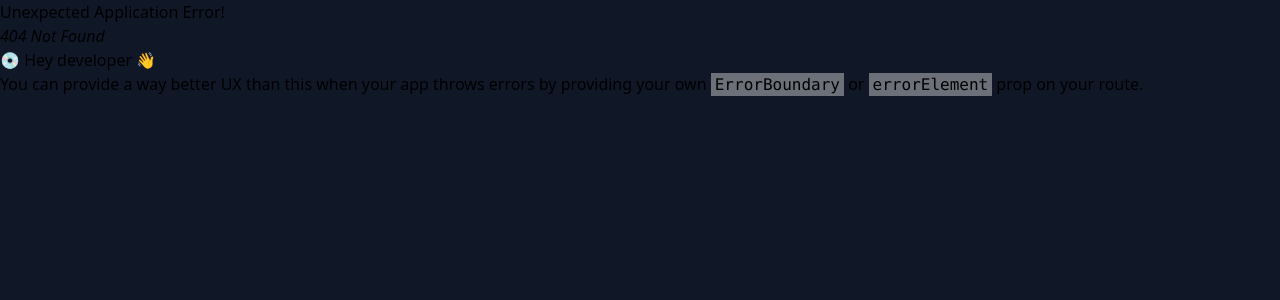
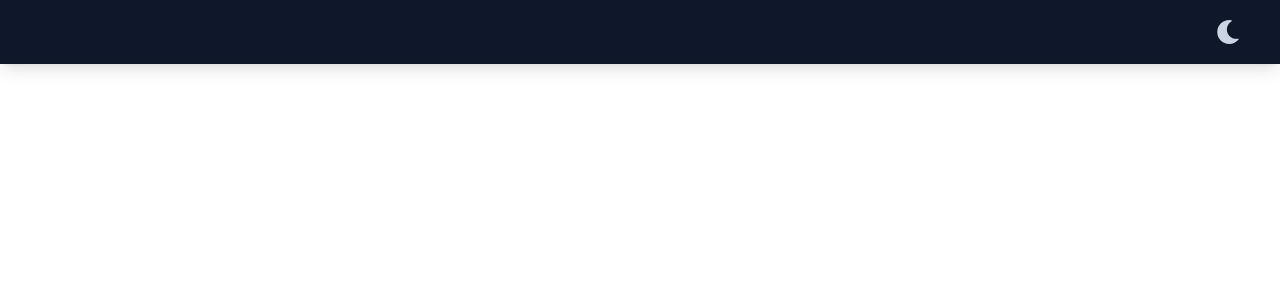
Before and after one commit to PhongVu07/simple-about-me, a React (Vite) app: page /achievements in a window 1280 px wide. Before the commit this address had no page. Shown: the top 300 px of the page. Built offline with nearby package versions, Linux system fonts and the light colour scheme.

Commit message:
feat: Add new Achievements page

```diff
--- a/src/components/Hero.tsx
+++ b/src/components/Hero.tsx
@@ -1,6 +1,7 @@
 import React from 'react'
 import { motion } from 'framer-motion'
 import { FaChevronDown } from 'react-icons/fa'
+import { Link } from 'react-router-dom'
 
 const Hero = () => {
   const name = 'Zane'
@@ -84,21 +85,32 @@ const Hero = () => {
         digital realms and protecting the innocent in the vast cyber-verse.
       </motion.p>
 
-      <motion.a
+      <motion.div
+        className="mt-12 flex flex-col items-center gap-6 sm:flex-row"
         initial={{ opacity: 0, y: 20 }}
         animate={{ opacity: 1, y: 0 }}
         transition={{ duration: 0.8, delay: 3.8 }}
+      >
+        <motion.a
           whileHover={{
             scale: 1.05,
             boxShadow: '0px 0px 15px rgba(6,182,212,0.8)',
           }}
           whileTap={{ scale: 0.95 }}
           href="#about"
-        className="group relative mt-12 overflow-hidden rounded-full bg-gradient-to-r from-cyan-500 to-purple-600 px-10 py-4 text-lg font-bold text-white shadow-xl transition-all duration-300 hover:from-cyan-400 hover:to-purple-500"
+          className="rounded-full bg-gradient-to-r from-cyan-500 to-purple-600 px-10 py-4 text-lg font-bold text-white shadow-xl transition-all duration-300 hover:from-cyan-400 hover:to-purple-500"
         >
-        <span className="relative z-10">Embark on the Mission</span>
-        <span className="absolute inset-0 animate-pulse bg-white opacity-20 blur-sm transition-opacity duration-500 group-hover:opacity-0"></span>
+          Embark on the Mission
         </motion.a>
+        <motion.div whileHover={{ scale: 1.05 }} whileTap={{ scale: 0.95 }}>
+          <Link
+            to="/achievements"
+            className="rounded-full border-2 border-purple-400 px-10 py-4 text-lg font-bold text-purple-400 shadow-lg transition-all duration-300 hover:bg-purple-400 hover:text-slate-900"
+          >
+            View Triumphs
+          </Link>
+        </motion.div>
+      </motion.div>
 
       <motion.div
         initial={{ opacity: 0, y: -20 }}
--- /dev/null
+++ b/src/components/Navbar.tsx
@@ -0,0 +1,34 @@
+import React from 'react'
+import { useAppSelector, useAppDispatch } from '../app/hooks'
+import { toggleTheme } from '../features/theme/themeSlice'
+import { FaSun, FaMoon } from 'react-icons/fa'
+import { motion } from 'framer-motion'
+
+const Navbar = () => {
+  const { mode } = useAppSelector((state) => state.theme)
+  const dispatch = useAppDispatch()
+
+  return (
+    <nav className="bg-opacity-80 fixed top-0 right-0 left-0 z-50 bg-slate-900 shadow-lg backdrop-blur-sm">
+      <div className="mx-auto max-w-7xl px-4 sm:px-6 lg:px-8">
+        <div className="flex h-16 items-center justify-between">
+          <div className="flex-shrink-0"></div>
+          <motion.button
+            onClick={() => dispatch(toggleTheme())}
+            className="rounded-full p-2 text-slate-300 hover:bg-slate-700 focus:ring-2 focus:ring-white focus:ring-offset-2 focus:ring-offset-slate-800 focus:outline-none"
+            whileHover={{ scale: 1.1, rotate: 15 }}
+            whileTap={{ scale: 0.9 }}
+          >
+            {mode === 'light' ? (
+              <FaMoon className="h-6 w-6" />
+            ) : (
+              <FaSun className="h-6 w-6" />
+            )}
+          </motion.button>
+        </div>
+      </div>
+    </nav>
+  )
+}
+
+export default Navbar
--- /dev/null
+++ b/src/pages/Achievements.tsx
@@ -0,0 +1,21 @@
+import React, { useEffect } from 'react'
+import { useAppSelector } from '../app/hooks'
+import Navbar from '../components/NavBar'
+
+const Achievements = () => {
+  const { mode } = useAppSelector((state) => state.theme)
+
+  useEffect(() => {
+    const root = window.document.documentElement
+    root.classList.remove('light', 'dark')
+    root.classList.add(mode)
+  }, [mode])
+
+  return (
+    <>
+      <Navbar />
+      <main className="flex min-h-screen flex-col items-center justify-center bg-white pt-16 text-black dark:bg-black dark:text-white"></main>
+    </>
+  )
+}
+export default Achievements
```
Also changed, not shown: src/main.tsx (+10 -5 lines). Lines whose indentation alone changed are shown as unchanged.
